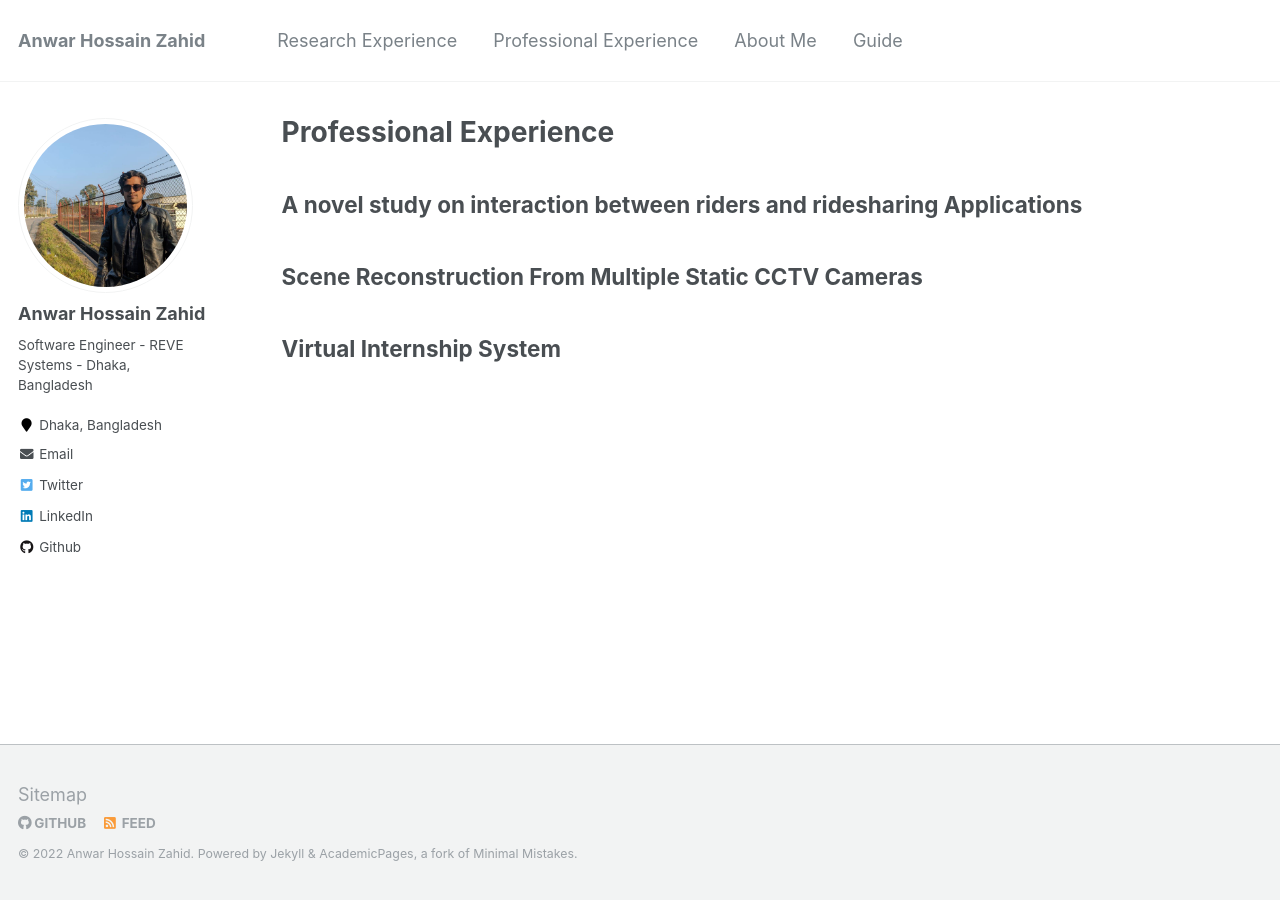
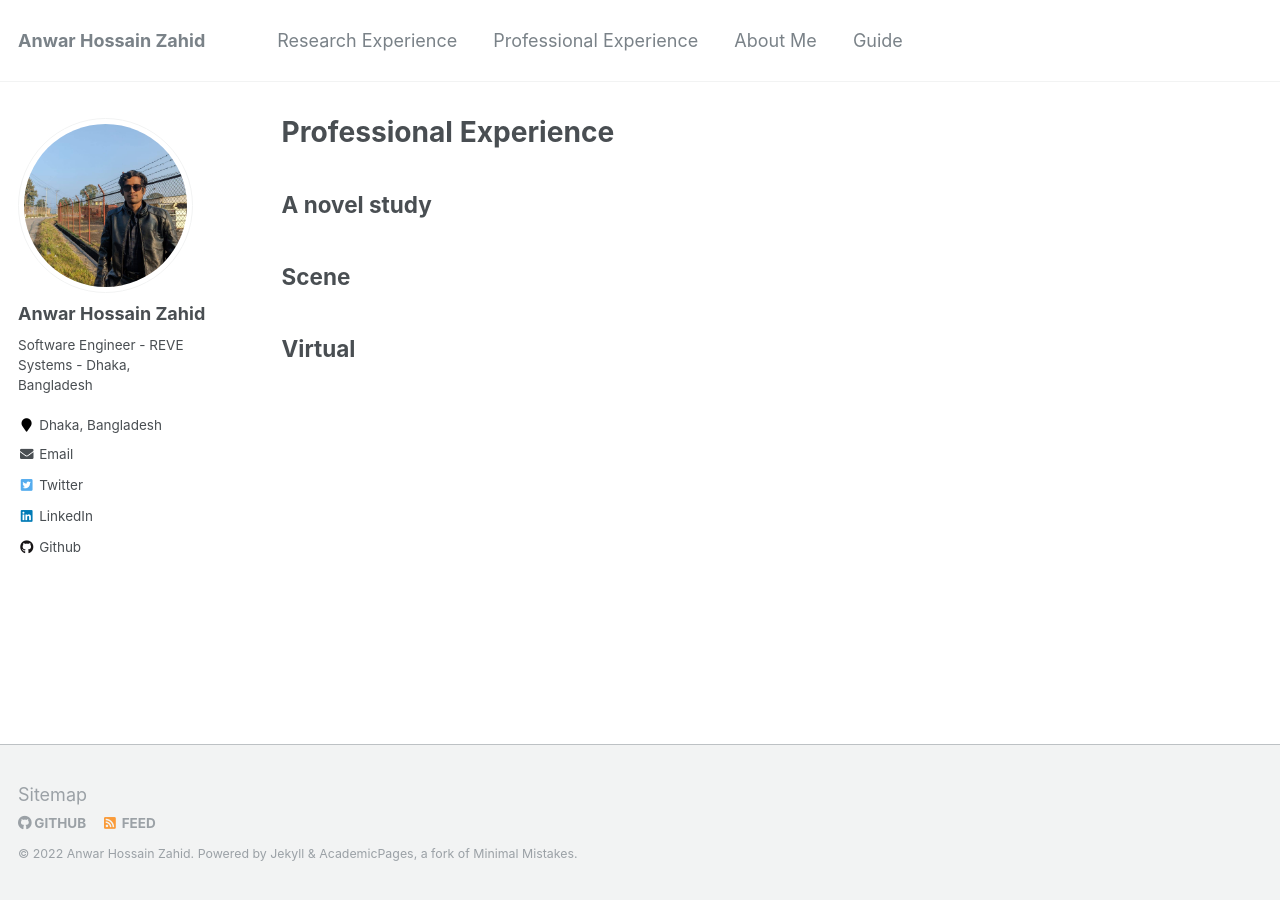
Before and after one commit to AnwarXahid/anwarxahid.github.io, a Jekyll site: the page built from _pages/professional-experience.md, in a window 1280 px wide. Built offline with Jekyll 4.4.1, drawn with Linux system fonts in a browser that asks for light colours.

Commit message:
including base path!

```diff
--- a/_pages/professional-experience.md
+++ b/_pages/professional-experience.md
@@ -5,9 +5,11 @@ permalink: /profession-experience/
 author_profile: true
 ---
 
-## A novel study on interaction between riders and ridesharing Applications
+{% include base_path %}
+
+## A novel study
 
 
-## Scene Reconstruction From Multiple Static CCTV Cameras
+## Scene
 
-## Virtual Internship System
+## Virtual
```
